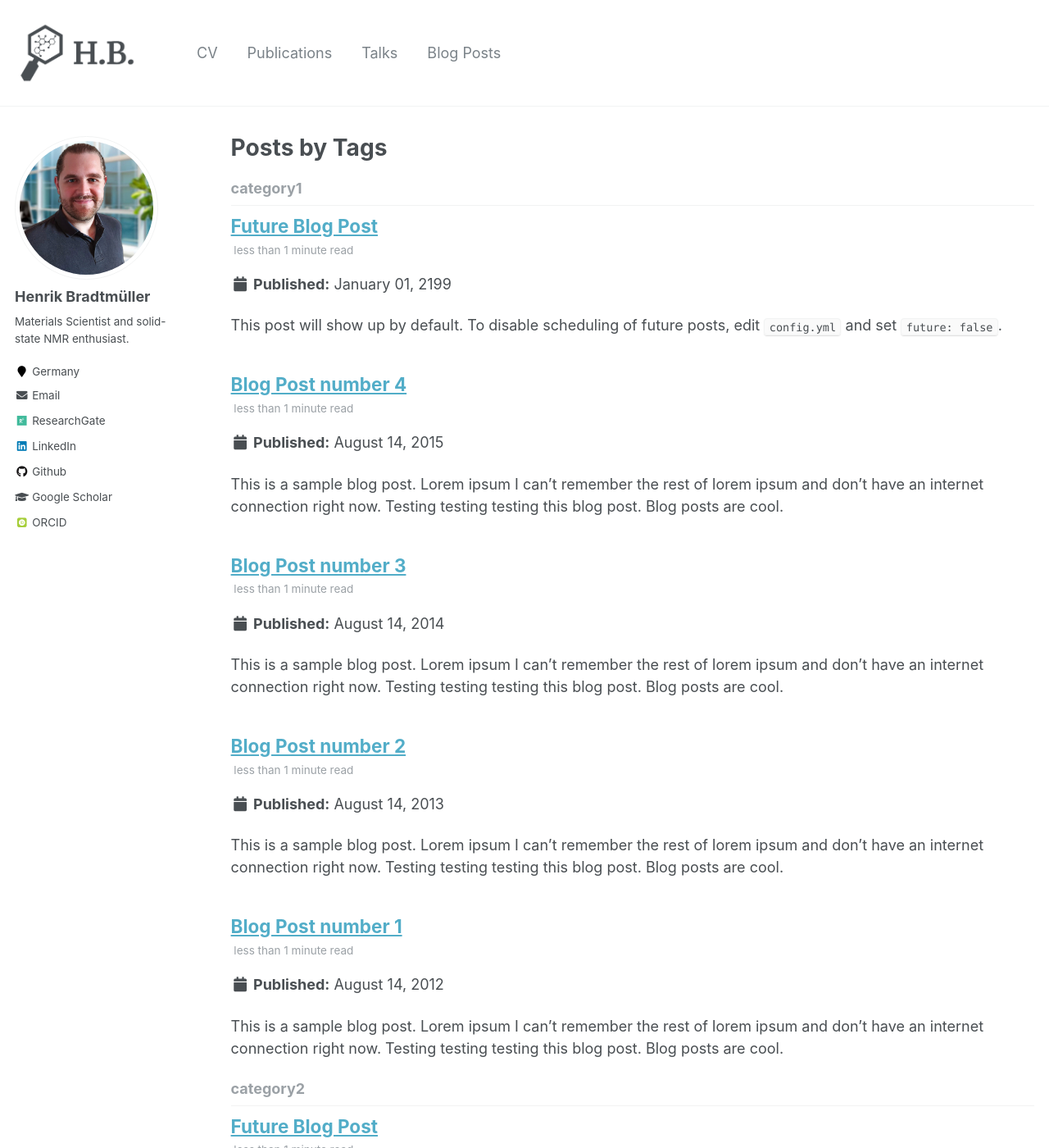
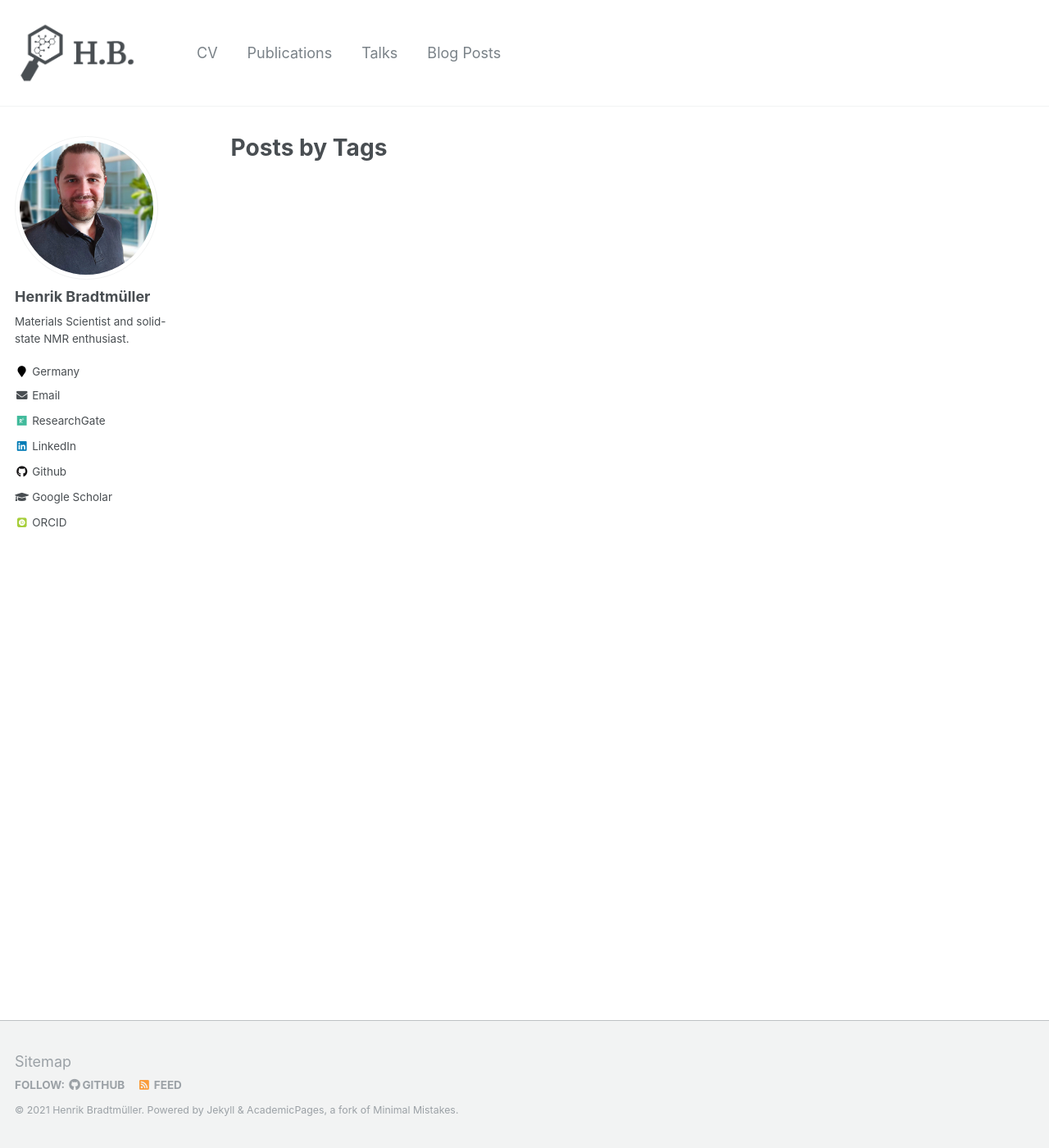
Before and after one commit to hbrmn/hbrmn.github.io, a Jekyll site: the page built from _pages/tag-archive.html, in a window 1280 px wide and 1400 px high. Shown: the whole window at 82% size. Built offline with Jekyll 4.4.1, drawn with Linux system fonts in a browser that asks for light colours; some web fonts are replaced; some of the changed text lies outside the part shown.

Commit message:
Cleaning up blog section

```diff
--- a/_posts/2012-08-14-blog-post-1.md
+++ /dev/null
@@ -1,20 +0,0 @@
----
-title: 'Blog Post number 1'
-date: 2012-08-14
-permalink: /posts/2012/08/blog-post-1/
-tags:
-  - cool posts
-  - category1
-  - category2
----
-
-This is a sample blog post. Lorem ipsum I can't remember the rest of lorem ipsum and don't have an internet connection right now. Testing testing testing this blog post. Blog posts are cool.
-
-Headings are cool
-======
-
-You can have many headings
-======
-
-Aren't headings cool?
-------
--- a/_posts/2013-08-14-blog-post-2.md
+++ /dev/null
@@ -1,20 +0,0 @@
----
-title: 'Blog Post number 2'
-date: 2013-08-14
-permalink: /posts/2013/08/blog-post-2/
-tags:
-  - cool posts
-  - category1
-  - category2
----
-
-This is a sample blog post. Lorem ipsum I can't remember the rest of lorem ipsum and don't have an internet connection right now. Testing testing testing this blog post. Blog posts are cool.
-
-Headings are cool
-======
-
-You can have many headings
-======
-
-Aren't headings cool?
-------
--- a/_posts/2014-08-14-blog-post-3.md
+++ /dev/null
@@ -1,20 +0,0 @@
----
-title: 'Blog Post number 3'
-date: 2014-08-14
-permalink: /posts/2014/08/blog-post-3/
-tags:
-  - cool posts
-  - category1
-  - category2
----
-
-This is a sample blog post. Lorem ipsum I can't remember the rest of lorem ipsum and don't have an internet connection right now. Testing testing testing this blog post. Blog posts are cool.
-
-Headings are cool
-======
-
-You can have many headings
-======
-
-Aren't headings cool?
-------
--- a/_posts/2199-01-01-future-post.md
+++ /dev/null
@@ -1,11 +0,0 @@
----
-title: 'Future Blog Post'
-date: 2199-01-01
-permalink: /posts/2012/08/blog-post-4/
-tags:
-  - cool posts
-  - category1
-  - category2
----
-
-This post will show up by default. To disable scheduling of future posts, edit `config.yml` and set `future: false`.
```
Also changed, not shown: _pages/publications.md (+2 -0 lines), _posts/2015-08-14-blog-post-4.md (deleted, +0 -20 lines), _posts/2021-06-28-WCPMG-howto.md (added, +10 -0 lines).
